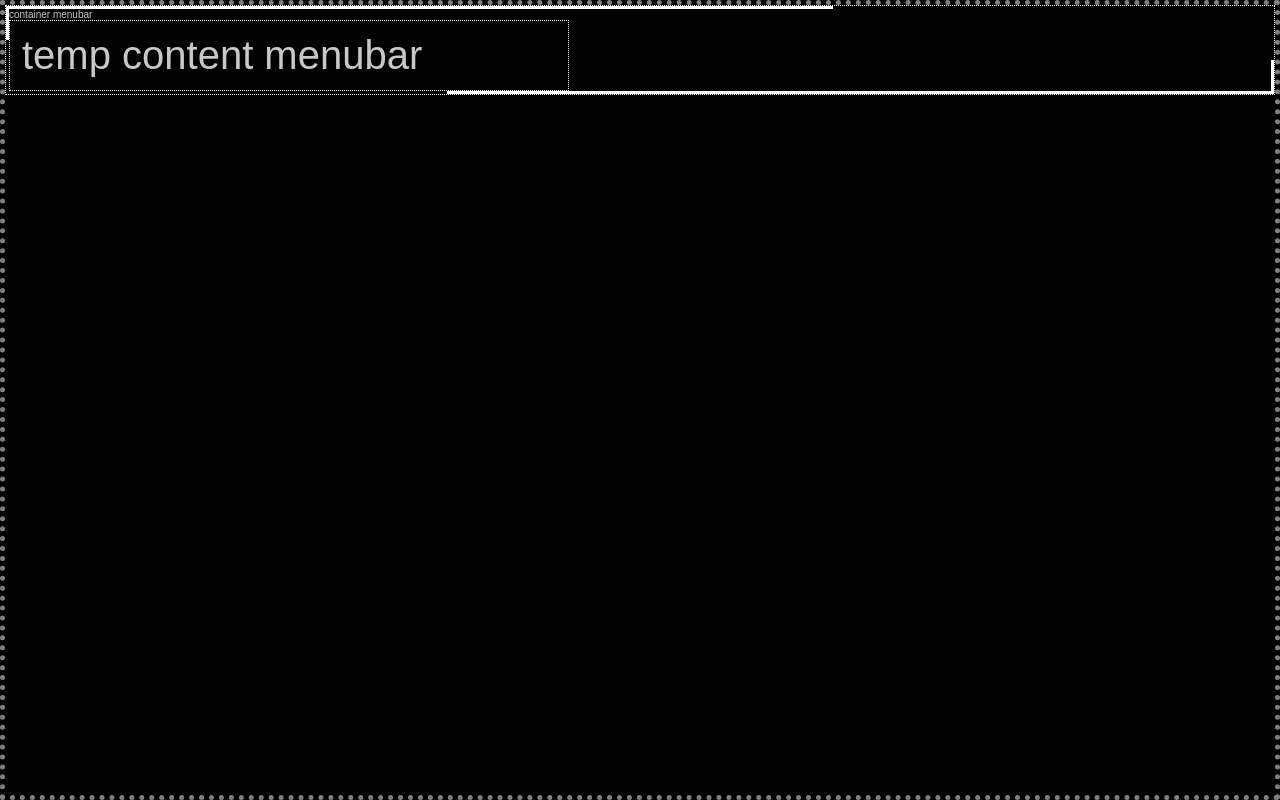
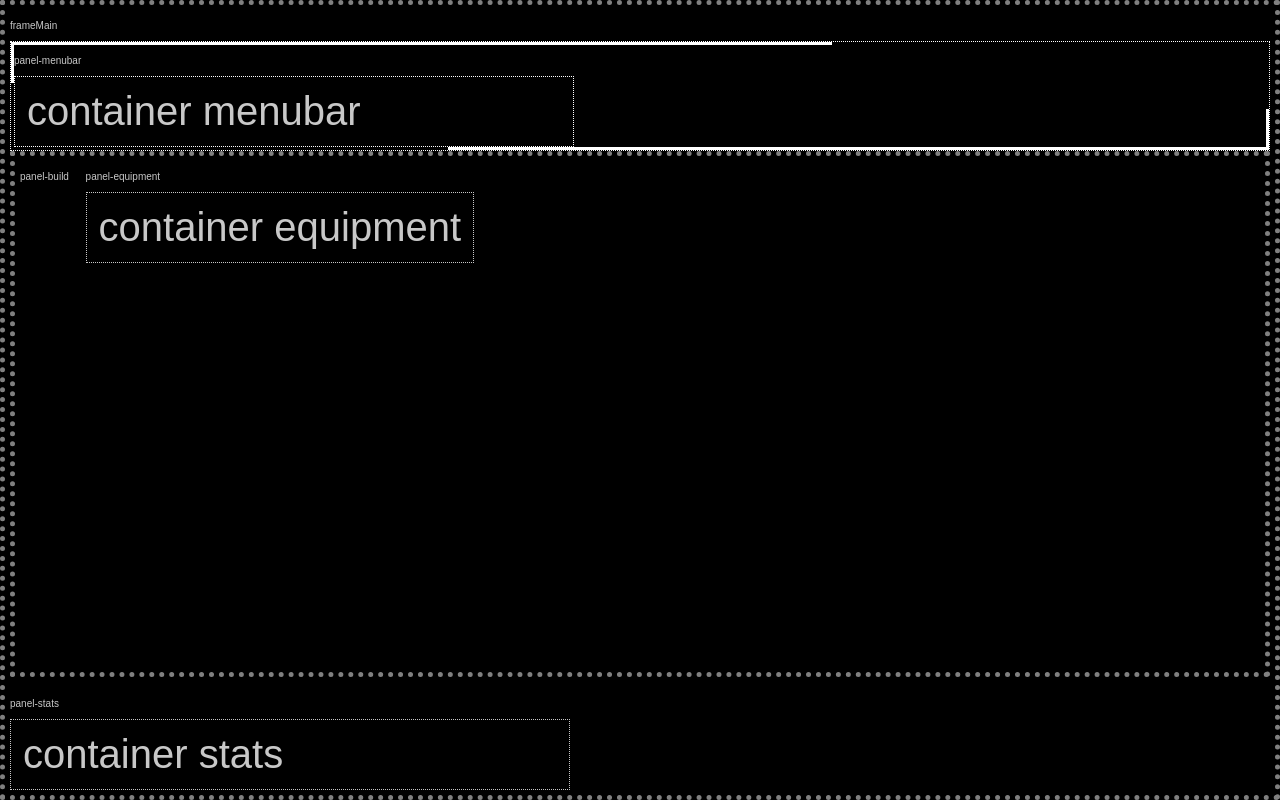
Before and after one commit to SinixND/game_of_life, a PHP site: page / in a window 1280 px wide. Run offline with PHP 8.4, Linux system fonts and the light colour scheme.

Commit message:
rework layout

```diff
--- a/index.html
+++ b/index.html
@@ -16,17 +16,27 @@
 
   <body>
     <div id="frameMain" class="panel flexV">
+      <p>frameMain</p>
       <!-- MENU BAR -->
       <div id="panel-menubar" class="panel border">
-        <div class="label">container menubar</div>
+        <p>panel-menubar</p>
         <div class="container">
-          temp content menubar
+          container menubar
         </div>
       </div>
-      <div id="panel-build" class="">
-        <div id="panel-equipment" class="">
+      <div id="panel-build" class="panel flexH">
+        <p>panel-build</p>
+              <div id="panel-equipment" class="panel border">
+          <p>panel-equipment</p>
+          <div class="container">
+            container equipment
+          </div>
         </div>
-        <div id="panel-stats" class="">
+              <div id="panel-stats" class="panel border">
+          <p>panel-stats</p>
+          <div class="container">
+            container stats
+          </div>
         </div>
       </div>
     </div>
--- a/style.css
+++ b/style.css
@@ -60,7 +60,6 @@
   color: #f7d07c;
   }
    */
-
 }
 
 * {
@@ -73,8 +72,11 @@
   display: none; /* develop */
 }
 
-.label {
+p {
   font-size: var(--txtLabel);
+  position: relative;
+  top: 0;
+  left: 0;
 }
 
 body {
@@ -82,31 +84,34 @@ body {
   background-color: var(--cbgr);
   color: var(--ctxt);
   font-family: Titillium Web, sans-serif;
-  font-size: var(--txtBase);
+  font-size: var(--txtLabel);
 }
 
 .panel {
   border: var(--bWeightTemp) dotted var(--cTemp); /* develop */
   background-color: var(--cbgr);
+  min-width: var(--widthTemp);
+  min-height: var(--heightTemp);
+  padding: var(--bWeightTemp);
 }
 
-#frameMain.panel {
+#frameMain {
   position: absolute;
   top: 0;
   right: 0;
   bottom: 0;
   left: 0;
+  overflow: auto;
 }
 
-.panel.border {
-  min-width: var(--widthMin); /* develop */
+.border {
   padding: var(--bWeight);
-  border: var(--cbrd) dotted 1px;
+  border: 1px dotted var(--cbrd);
   position: relative;
 }
 
-.panel.border:before,
-.panel.border:after {
+.border:before,
+.border:after {
   position: absolute;
   width: var(--bWidth);
   height: var(--bHeight);
@@ -115,19 +120,19 @@ body {
   content: '';
 }
 
-.panel.border:before {
+.border:before {
   top: 0;
   left: 0;
   border-width: var(--bWeight) 0 0 var(--bWeight);
 }
 
-.panel.border:after {
+.border:after {
   right: 0;
   bottom: 0;
   border-width: 0 var(--bWeight) var(--bWeight) 0;
 }
 
-.panel.border:hover {
+.border:hover {
   /* opacity: 0.8; */
   cursor: pointer;
 }
@@ -170,4 +175,5 @@ body {
   min-height: var(--heightMin);
   max-width: var(--widthMax);
   width: 100%;
+  font-size: var(--txtBase);
 }
```
